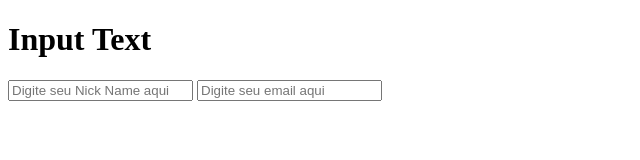
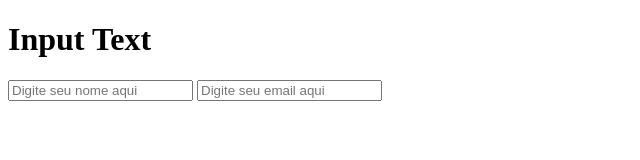
Before and after one commit to JoanaSO/aula-input-text, a plain HTML site: page index.html in a window 1280 px wide. Shown: the full height of the page, 0-640 px from the left. Drawn offline with Linux system fonts and the light colour scheme.

Commit message:
trocado digite seu nick name para digite seu nome

```diff
--- a/index.html
+++ b/index.html
@@ -9,7 +9,7 @@
 <body>
     <h1>Input Text</h1>
 
-<input type="text" name="nome" value="" id="nome"placeholder="Digite seu Nick Name aqui">
+<input type="text" name="nome" value="" id="nome"placeholder="Digite seu nome aqui">
 <input type="text" name="email" value="" id="email" placeholder="Digite seu email aqui">
 </body>
 </html>
```
